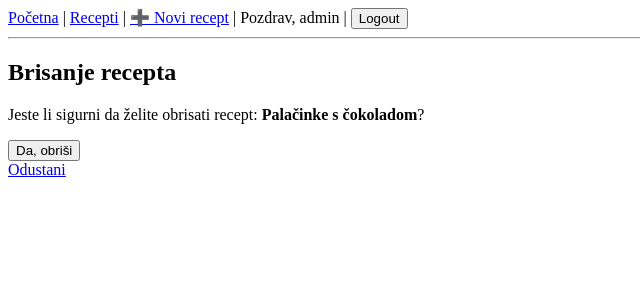
After one commit to AOKerin/platforma-za-dijeljenje-recepata, a Django app: page /recept/1/obrisi/ in a window 1280 px wide. The commit adds this page. Shown: the top 300 px of the page, without its empty margins (0-640 px from the left). Run offline with Django 5.2, Linux system fonts and the light colour scheme; a user stored in the database is signed in; data comes from the database, SQL or seed files in the repository; both versions use the stored data as it was after the commit.

Commit message:
Dodane CRUD funkcionalnosti za recepte

```diff
--- a/main/templates/base.html
+++ b/main/templates/base.html
@@ -9,6 +9,10 @@
 <nav>
     <a href="/">Početna</a> |
     <a href="{% url 'recipe-list' %}">Recepti</a> |
+
+    {% if user.is_authenticated %}
+        <a href="{% url 'recipe-create' %}">➕ Novi recept</a> |
+    {% endif %}
 
     {% if user.is_authenticated %}
         Pozdrav, {{ user.username }} |
--- /dev/null
+++ b/main/templates/recipes/recipe_confirm_delete.html
@@ -0,0 +1,14 @@
+{% extends 'base.html' %}
+
+{% block content %}
+<h2>Brisanje recepta</h2>
+
+<p>Jeste li sigurni da želite obrisati recept: <strong>{{ object.title }}</strong>?</p>
+
+<form method="post">
+    {% csrf_token %}
+    <button type="submit">Da, obriši</button>
+</form>
+
+<a href="{% url 'recipe-list' %}">Odustani</a>
+{% endblock %}
--- a/main/templates/recipes/recipe_detail.html
+++ b/main/templates/recipes/recipe_detail.html
@@ -21,5 +21,10 @@
     {% endfor %}
 </ul>
 
+{% if user.is_authenticated %}
+    <a href="{% url 'recipe-update' object.pk %}">Uredi</a> |
+    <a href="{% url 'recipe-delete' object.pk %}">Obriši</a>
+{% endif %}
+
 <a href="{% url 'recipe-list' %}">⬅ Natrag na recepte</a>
 {% endblock %}
--- a/main/templates/recipes/recipe_list.html
+++ b/main/templates/recipes/recipe_list.html
@@ -12,6 +12,10 @@
             <br>
             <small>Kategorija: {{ recipe.category.name }}</small>
         </li>
+        {% if user.is_authenticated %}
+           <a href="{% url 'recipe-update' recipe.pk %}">Uredi</a>
+           <a href="{% url 'recipe-delete' recipe.pk %}">Obriši</a>
+        {% endif %}
     {% empty %}
         <li>Nema recepata.</li>
     {% endfor %}
--- a/main/urls.py
+++ b/main/urls.py
@@ -6,4 +6,7 @@ urlpatterns = [
     path('register/', views.register, name='register'),
     path('recepti/', views.RecipeListView.as_view(), name='recipe-list'),
     path('recept/<int:pk>/', views.RecipeDetailView.as_view(), name='recipe-detail'),
+    path('recept/novi/', views.RecipeCreateView.as_view(), name='recipe-create'),
+    path('recept/<int:pk>/uredi/', views.RecipeUpdateView.as_view(), name='recipe-update'),
+    path('recept/<int:pk>/obrisi/', views.RecipeDeleteView.as_view(), name='recipe-delete'),
 ]
--- a/main/views.py
+++ b/main/views.py
@@ -4,6 +4,9 @@ from django.contrib.auth import login
 from django.shortcuts import redirect
 from django.views.generic import ListView, DetailView
 from .models import Recipe
+from django.views.generic import CreateView, UpdateView, DeleteView
+from django.contrib.auth.mixins import LoginRequiredMixin
+from django.urls import reverse_lazy
 
 def index(request):
     return render(request, 'index.html')
@@ -29,3 +32,27 @@ class RecipeListView(ListView):
 class RecipeDetailView(DetailView):
     model = Recipe
     template_name = 'recipes/recipe_detail.html'
+
+
+class RecipeCreateView(LoginRequiredMixin, CreateView):
+    model = Recipe
+    fields = ['title', 'description', 'ingredients', 'category']
+    template_name = 'recipes/recipe_form.html'
+    success_url = reverse_lazy('recipe-list')
+
+    def form_valid(self, form):
+        form.instance.author = self.request.user
+        return super().form_valid(form)
+
+
+class RecipeUpdateView(LoginRequiredMixin, UpdateView):
+    model = Recipe
+    fields = ['title', 'description', 'ingredients', 'category']
+    template_name = 'recipes/recipe_form.html'
+    success_url = reverse_lazy('recipe-list')
+
+
+class RecipeDeleteView(LoginRequiredMixin, DeleteView):
+    model = Recipe
+    template_name = 'recipes/recipe_confirm_delete.html'
+    success_url = reverse_lazy('recipe-list')
```
Also changed, not shown: main/templates/recipes/recipe_form.html (added, +13 -0 lines), db.sqlite3.
